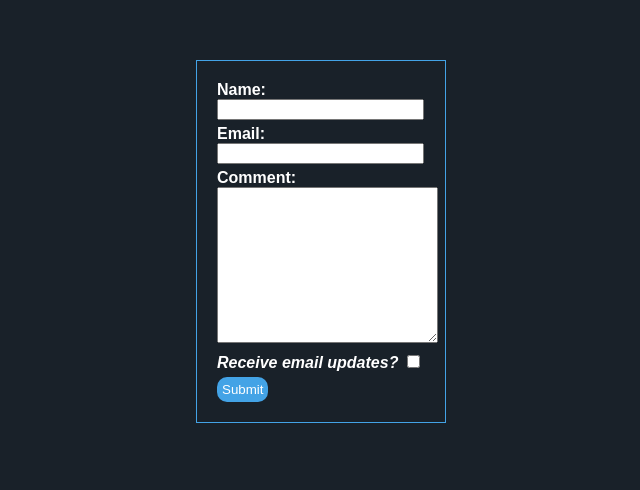
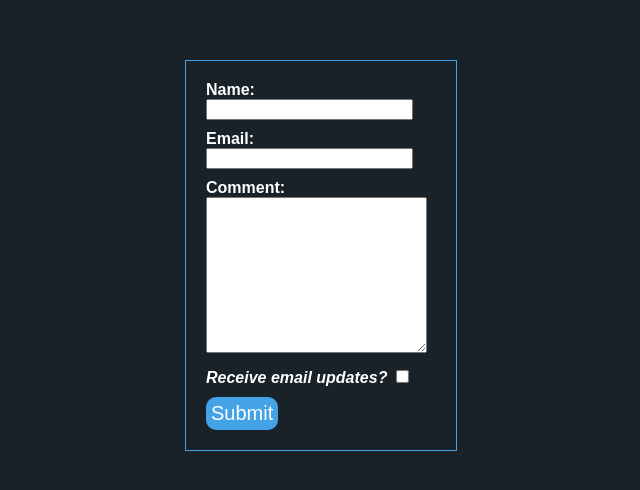
Before and after one commit to ironhack-web-1/w2d1-lab-html-css-iron-comments-RaulFR01, a plain HTML site: page iron-comments/index.html in a window 1280 px wide. Shown: the part 220-710 px from the top of the page, without its empty margins (319-959 px from the left). Drawn offline with Linux system fonts and the light colour scheme.

Commit message:
Last modifications

```diff
--- a/iron-comments/styles/style.css
+++ b/iron-comments/styles/style.css
@@ -14,13 +14,12 @@ body {
   color: rgb(255, 255, 255);
   border: 1px solid rgb(67, 163, 230);
   padding: 20px 0px 20px 20px;
-  box-sizing: border-box;
 }
 
 #form-container fieldset {
   border: none;
   margin-left: 0;
-  padding: 0px 0px 5px 0px;
+  padding: 0px 0px 10px 0px;
 }
 #form-container .text {
   width: 199px;
@@ -31,4 +30,5 @@ body {
   border-radius: 10px;
   border: none;
   padding: 5px;
+  font-size: 20px;
 }
```
